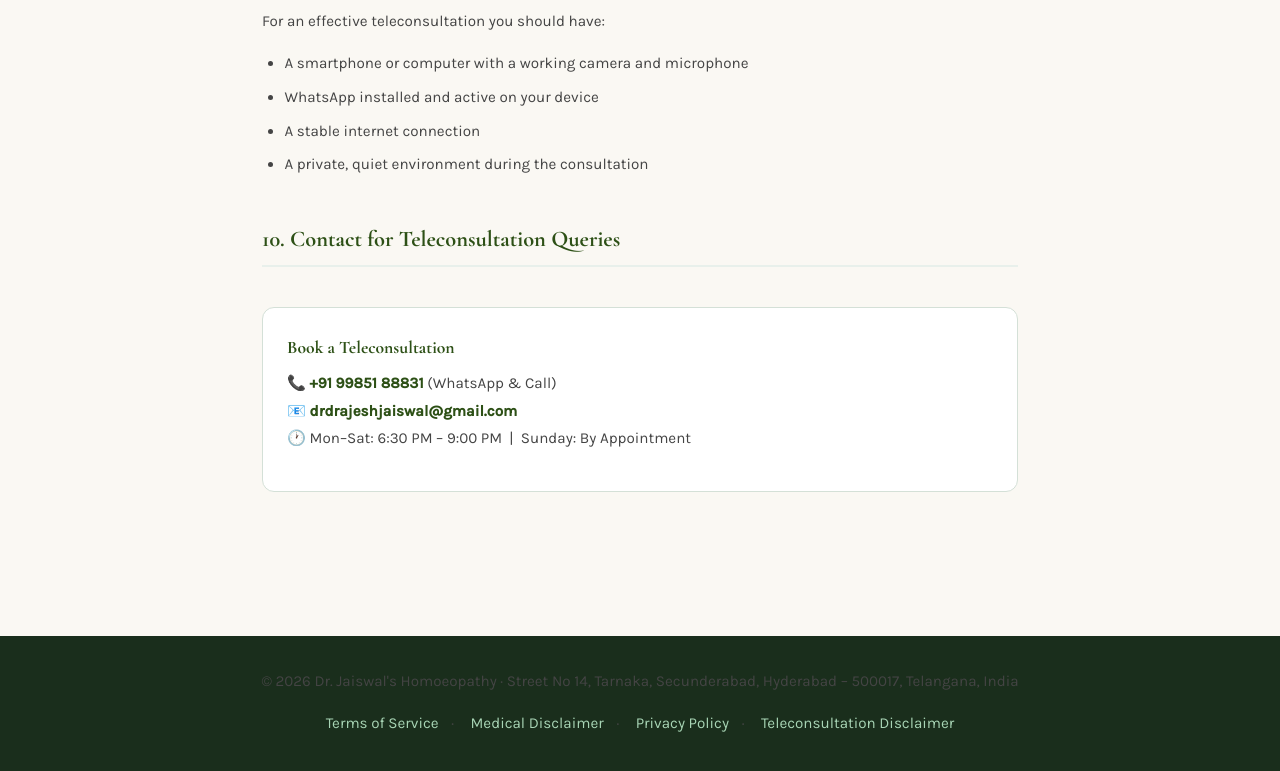
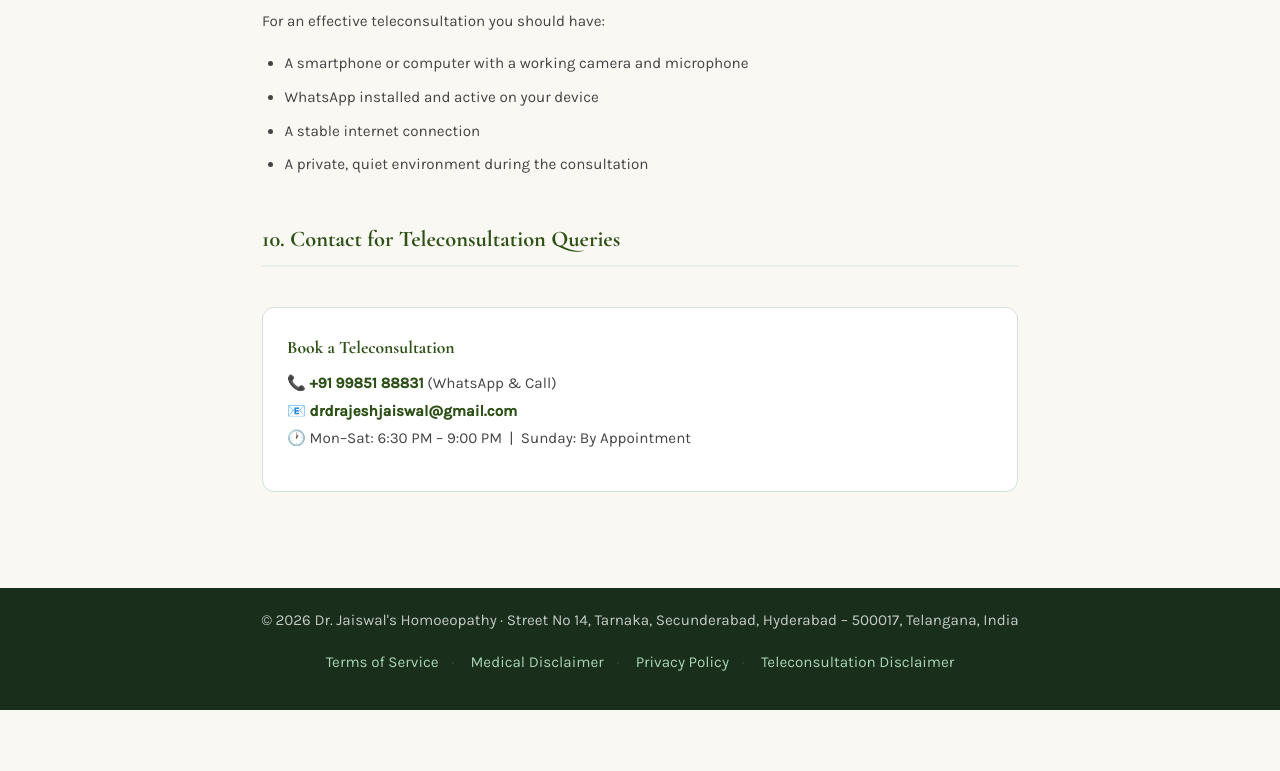
Before and after one commit to drdrajeshjaiswal-cloud/Homoeopathy, a plain HTML site: page teleconsultation-disclaimer.html in a window 1280 px wide. Shown: the part 2641-3412 px from the top of the page. After the commit the page ends 3351 px from the top, so only its background shows below. Drawn offline with nearby package versions, Linux system fonts and the light colour scheme.

Commit message:
Enhance footer style and text color in disclaimer
Updated footer styles and improved text color for better visibility.

```diff
--- a/teleconsultation-disclaimer.html
+++ b/teleconsultation-disclaimer.html
@@ -105,8 +105,8 @@
 </div>
 
 </div>
-<footer style="background:#1a2e1c;color:rgba(255,255,255,0.5);text-align:center;padding:2rem;font-family:'Karla',sans-serif;font-size:0.82rem;margin-top:4rem;">
-  <p>© 2026 Dr. Jaiswal's Homoeopathy · Street No 14, Tarnaka, Secunderabad, Hyderabad – 500017, Telangana, India</p>
+<footer style="background:#1a2e1c;color:rgba(255,255,255,0.75);text-align:center;padding:1.2rem;font-family:'Karla',sans-serif;font-size:0.82rem;margin-top:1rem;">
+  <p style="color:rgba(255,255,255,0.75);">© 2026 Dr. Jaiswal's Homoeopathy · Street No 14, Tarnaka, Secunderabad, Hyderabad – 500017, Telangana, India</p>
   <p style="margin-top:0.5rem;">
     <a href="terms-of-service.html" style="color:#a8d5b5;text-decoration:none;margin:0 0.8rem;">Terms of Service</a>·
     <a href="medical-disclaimer.html" style="color:#a8d5b5;text-decoration:none;margin:0 0.8rem;">Medical Disclaimer</a>·
```
